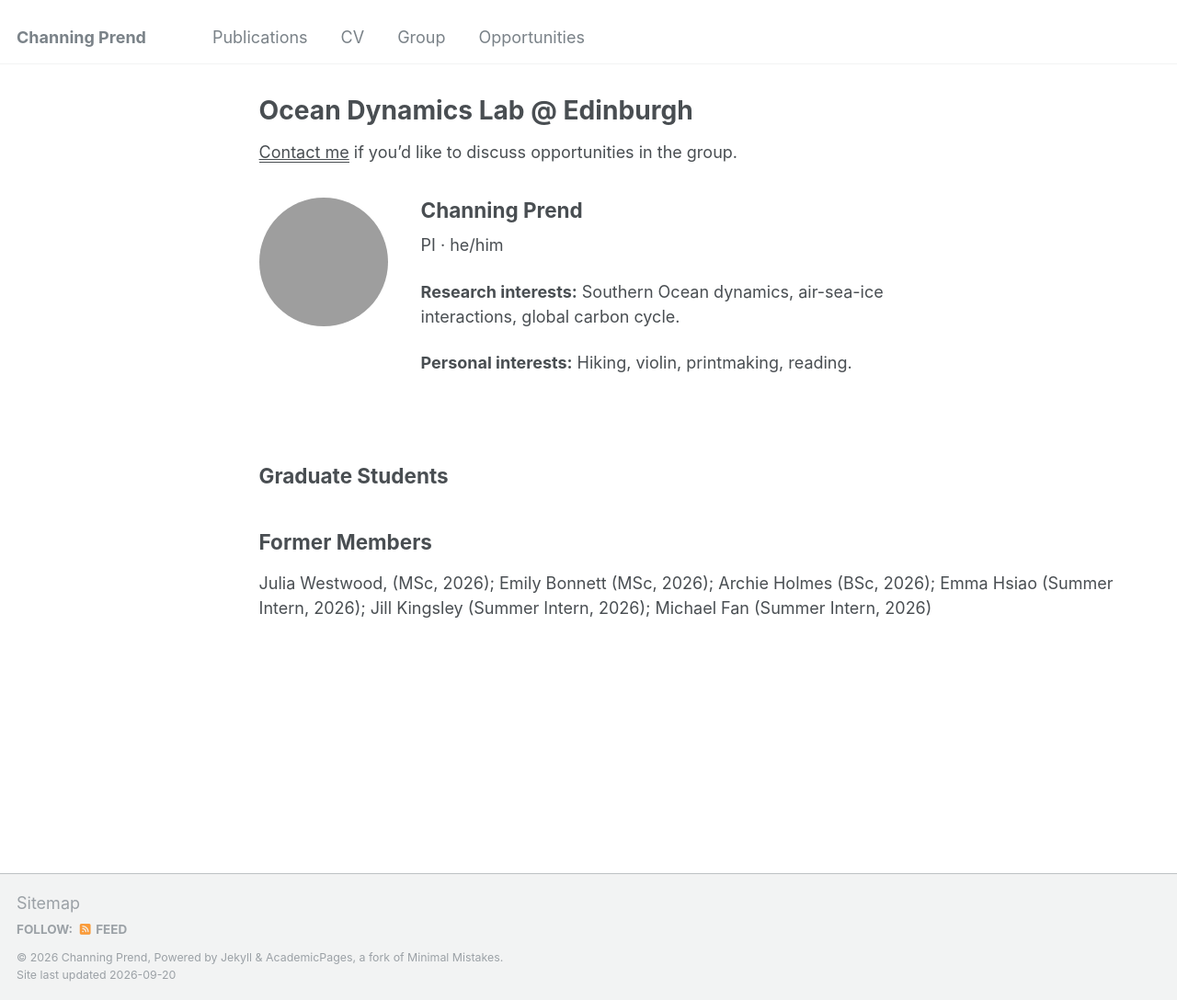
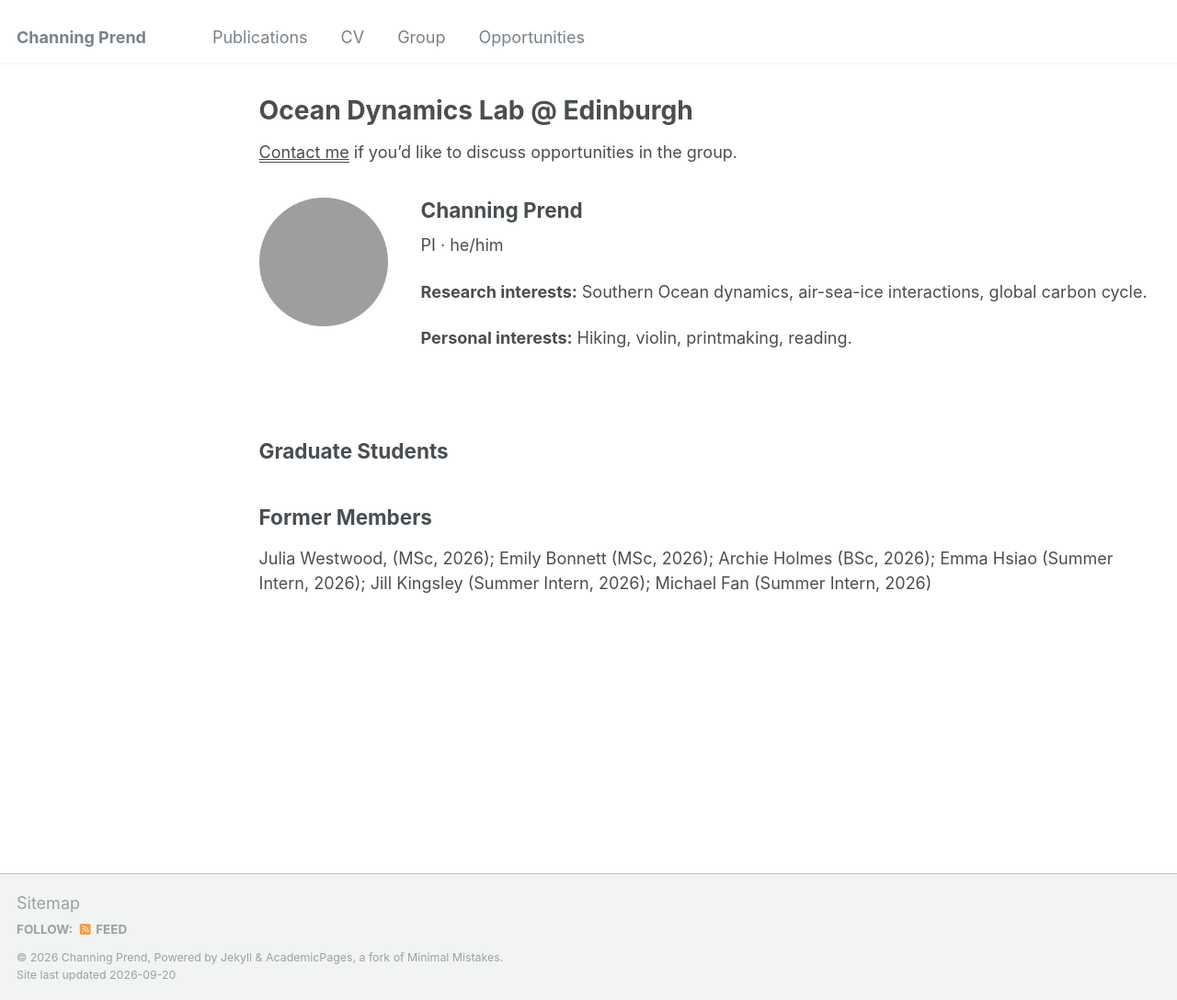
Before and after one commit to cprend/cprend.github.io, a Jekyll site: the page built from _pages/group.md, in a window 1280 px wide and 1088 px high. Shown: the whole window at 92% size. Built offline with Jekyll 4.4.1, drawn with Linux system fonts in a browser that asks for light colours; grey boxes are pictures that could not be loaded.

Commit message:
Update _custom.scss

```diff
--- a/_sass/_custom.scss
+++ b/_sass/_custom.scss
@@ -7,10 +7,9 @@
   flex-direction: row !important;
   align-items: flex-start !important;
   gap: 2em !important;
-  max-width: 750px !important;
+  max-width: none !important;
   margin: 2em 0 4em !important;
 }
-
 .group-pi img.group-photo,
 .group-pi img.group-photo-pi {
   display: block !important;
```
